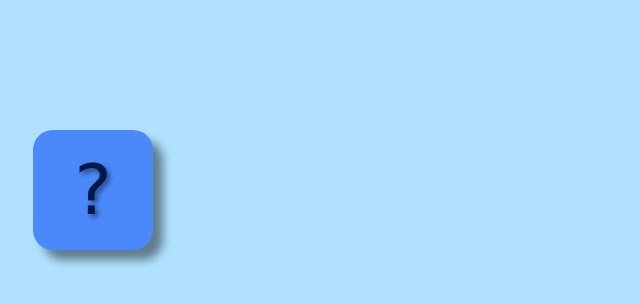
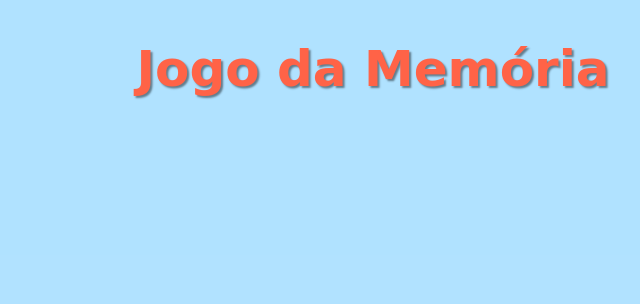
Before and after one commit to rafael-araujo-reis/jogo-memoria, a plain HTML site: page index.html in a window 1280 px wide. Shown: the whole page, without its empty margins (267-907 px from the left). Drawn offline with Linux system fonts and the light colour scheme; a web font is replaced by a local one.

Commit message:
Ajustes titulo e fontes

```diff
--- a/css/cards.css
+++ b/css/cards.css
@@ -10,10 +10,22 @@
     margin: 0;
     padding: 0;
     box-sizing: border-box;
+    font-family: 'Gorditas', cursive;
 }
 
-body{
-    font-family: 'Gorditas', cursive;
+h1{
+    display: flex;
+    top: 40px;
+    font-size: 50px;
+    width: 100%;
+    justify-content: center;
+    color: #ff6347;
+    text-shadow: 2px 2px 2px rgba(0, 0, 0, 0.45);
+    position: absolute;
+}
+
+.container{
+
     display: flex;
     justify-content: center;
     align-items: center;
--- a/index.html
+++ b/index.html
@@ -7,19 +7,13 @@
     <link rel="stylesheet" href="./css/cards.css">
     <link rel="preconnect" href="https://fonts.gstatic.com">
     <link href="https://fonts.googleapis.com/css2?family=Gorditas:wght@700&display=swap" rel="stylesheet">
-    <title>Document</title>
+    <title>Jogo da Mamória</title>
 </head>
 
 <body>
-
-    <div class="board">
-        <div id="hashas" class="card" data-icon="madruga">
-            <div class="card-front">
-                <img src="./images/madruga.png">
-            </div>
-            <div class="card-back">
-                ?
-            </div>
+    <h1>Jogo da Memória</h1>
+    <div class="container">
+        <div id="board" class="board">
         </div>
     </div>
 
```
Also changed, not shown: 1 other file.
